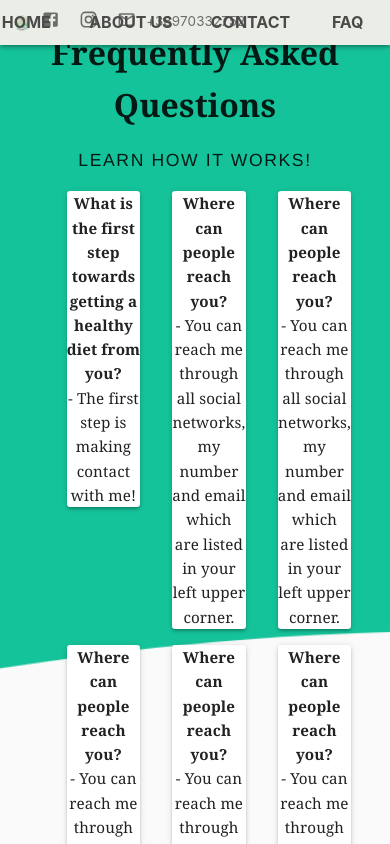
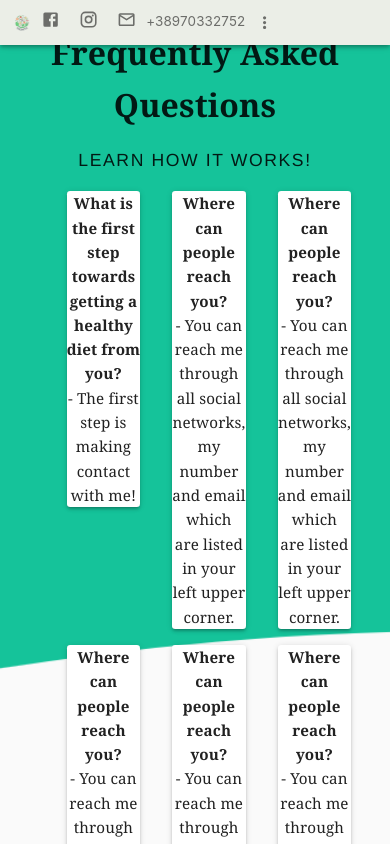
Before and after one commit to Liaphyta/Tagama-front, a React (Create React App) app: page /faq in a window 390 px wide. Shown: the top 844 px of the page. Built offline with nearby package versions, Linux system fonts and the light colour scheme; a web font is replaced by a local one.

Commit message:
Navbar mobile added first commit

```diff
--- a/package.json
+++ b/package.json
@@ -38,6 +38,7 @@
     "react-pdf": "^4.1.0",
     "react-phone-input-2": "^2.14.0",
     "react-redux": "^5.1.2",
+    "react-responsive": "^9.0.0-beta.4",
     "react-router-dom": "^4.3.1",
     "react-scripts": "^4.0.0",
     "react-text-mask": "^5.4.3",
--- a/src/app/shared/Navbar.js
+++ b/src/app/shared/Navbar.js
@@ -8,7 +8,7 @@ import MoreVertIcon from '@material-ui/icons/MoreVert';
 import MailOutlineIcon from '@material-ui/icons/MailOutline';
 import InstagramIcon from '@material-ui/icons/Instagram';
 import FacebookIcon from '@material-ui/icons/Facebook';
-
+import MediaQuery from 'react-responsive';
 export function Navbar(props) {
     const theme = createMuiTheme({
         typography: {
@@ -26,6 +26,15 @@ export function Navbar(props) {
             ].join(','),
         },
     });
+
+    const [anchorEl, setAnchorEl] = React.useState(null);
+    const open = Boolean(anchorEl);
+    const handleClick = (event) => {
+        setAnchorEl(event.currentTarget);
+    };
+    const handleClose = () => {
+        setAnchorEl(null);
+    };
 
     return (
         <div className="container">
@@ -59,6 +68,7 @@ export function Navbar(props) {
                         </IconButton>
                         <a href="tel:+38970332752" style={{ fontSize: '120%', color: '#6c6d6a' }}>+38970332752</a>
                     </div>
+                    <MediaQuery minDeviceWidth={1224}>
                         <div style={{ position: "absolute", right: '1%' }} className="pull-right">
                             <div >
                                 <ThemeProvider theme={theme}>
@@ -92,6 +102,55 @@ export function Navbar(props) {
                                 </ThemeProvider>
                             </div>
                         </div>
+                    </MediaQuery><MediaQuery maxDeviceWidth={1224}>
+                        <div>
+                            <IconButton
+                                aria-label="more"
+                                id="long-button"
+                                aria-controls="long-menu"
+                                aria-expanded={open ? 'true' : undefined}
+                                aria-haspopup="true"
+                                onClick={handleClick}
+                            >
+                                <MoreVertIcon />
+                            </IconButton>
+                            <Menu
+                                id="long-menu"
+                                MenuListProps={{
+                                    'aria-labelledby': 'long-button',
+                                }}
+                                anchorEl={anchorEl}
+                                open={open}
+                                onClose={handleClose}
+                            >
+                                <MenuItem>
+                                    <Link to="/">
+                                        <Button>
+                                            <Typography variant="h6" style={{ textAlign: 'center', color: "#4a4a49" }} ><b>Home</b></Typography>
+                                        </Button>
+                                    </Link>
+                                </MenuItem>
+                                <MenuItem>
+                                    <Link to="/about_us">
+                                        <Button>
+                                            <Typography noWrap variant="h6" style={{ textAlign: 'center', color: "#4a4a49" }}><b>About us</b></Typography></Button></Link>
+                                </MenuItem>
+                                <MenuItem>
+                                    <Link to="/contact">
+                                        <Button>
+                                            <Typography variant="h6" style={{ textAlign: 'center', color: "#4a4a49" }} ><b>Contact</b></Typography>
+                                        </Button></Link>
+                                </MenuItem>
+                                <MenuItem>
+                                    <Link to="/faq">
+                                        <Button>
+                                            <Typography variant="h6" style={{ textAlign: 'center', color: "#4a4a49" }} ><b>FAQ</b></Typography>
+                                        </Button></Link>
+                                </MenuItem>
+                            </Menu>
+                        </div>
+                    </MediaQuery>
+
                 </Toolbar>
 
             </AppBar>
```
Also changed, not shown: 1 other file (tests, documents, lock files or other folders). Lines whose indentation alone changed are shown as unchanged.
